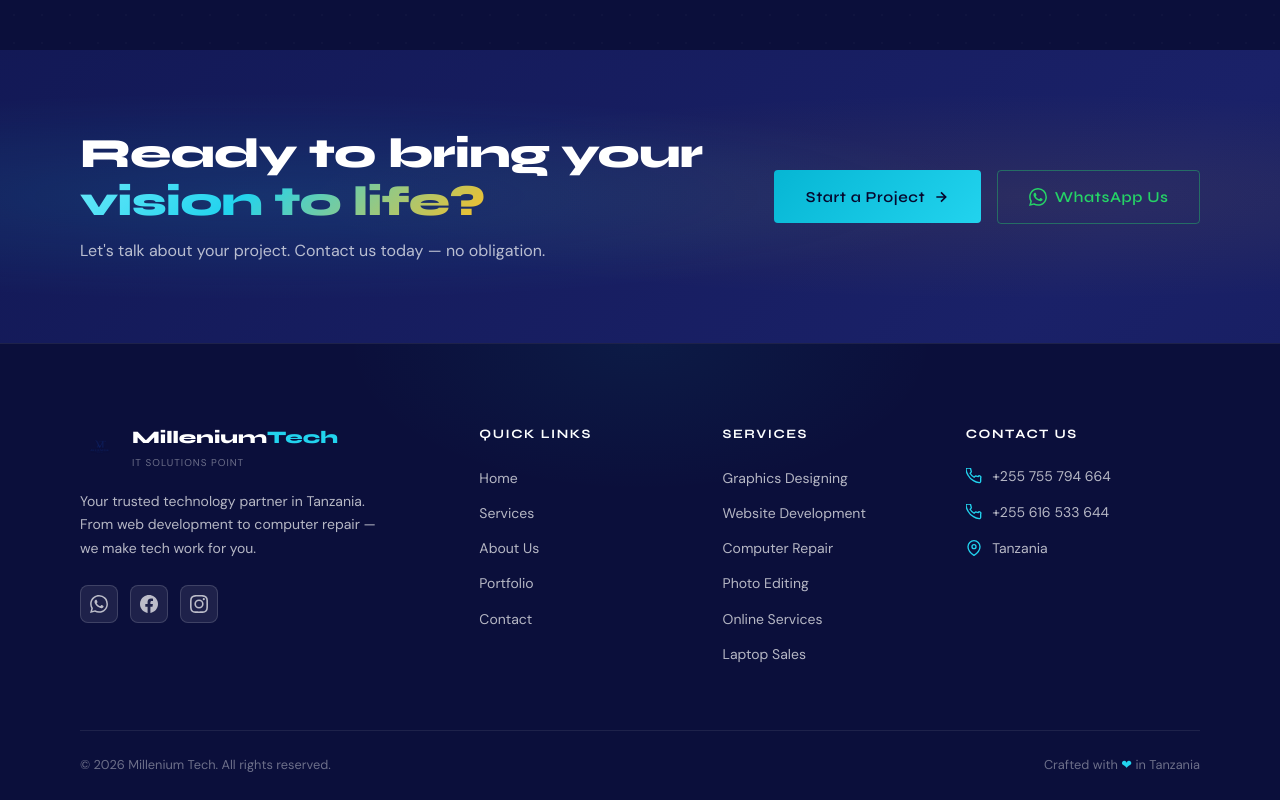
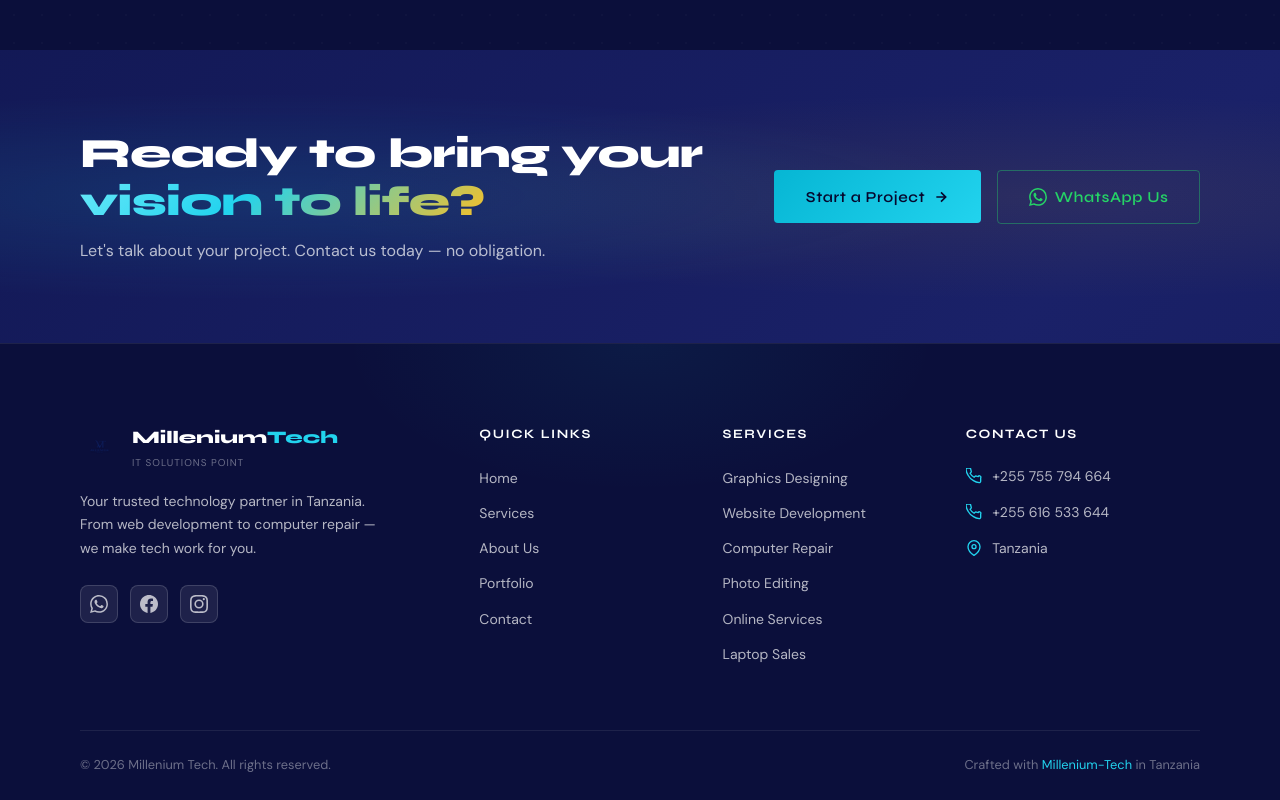
Before and after one commit to charlefurahi/millenium-tech, a Vue app: page / in a window 1280 px wide. Shown: the part 3211-4011 px from the top of the page. Built offline with nearby package versions, Linux system fonts and the light colour scheme.

Commit message:
Update footer text to include 'Millenium-Tech'

```diff
--- a/src/components/FooterSection.vue
+++ b/src/components/FooterSection.vue
@@ -68,7 +68,7 @@
 
       <div class="footer__bottom">
         <p>© {{ new Date().getFullYear() }} Millenium Tech. All rights reserved.</p>
-        <p class="footer__bottom-right">Crafted with <span class="text-cyan">❤</span> in Tanzania</p>
+        <p class="footer__bottom-right">Crafted with <span class="text-cyan">Millenium-Tech</span> in Tanzania</p>
       </div>
     </div>
   </footer>
```
